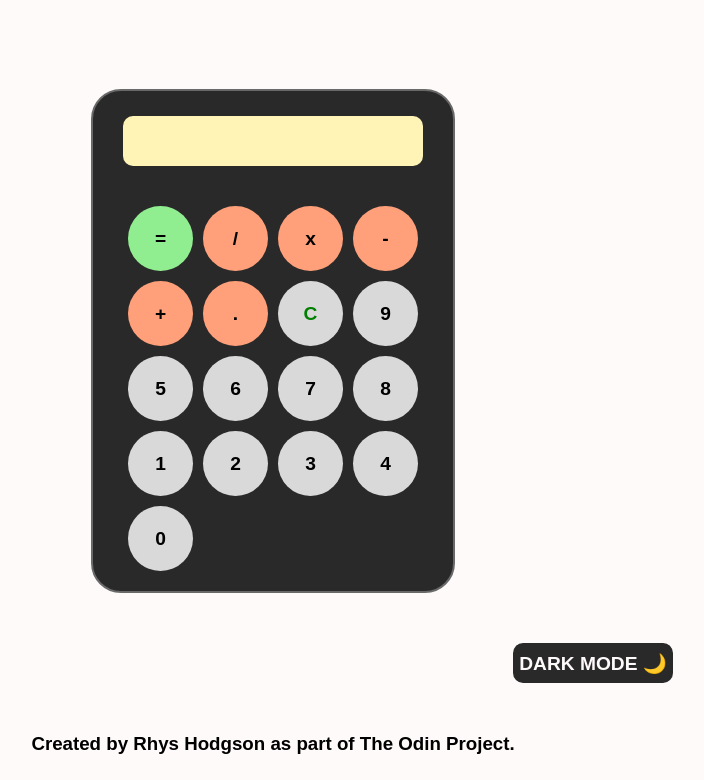
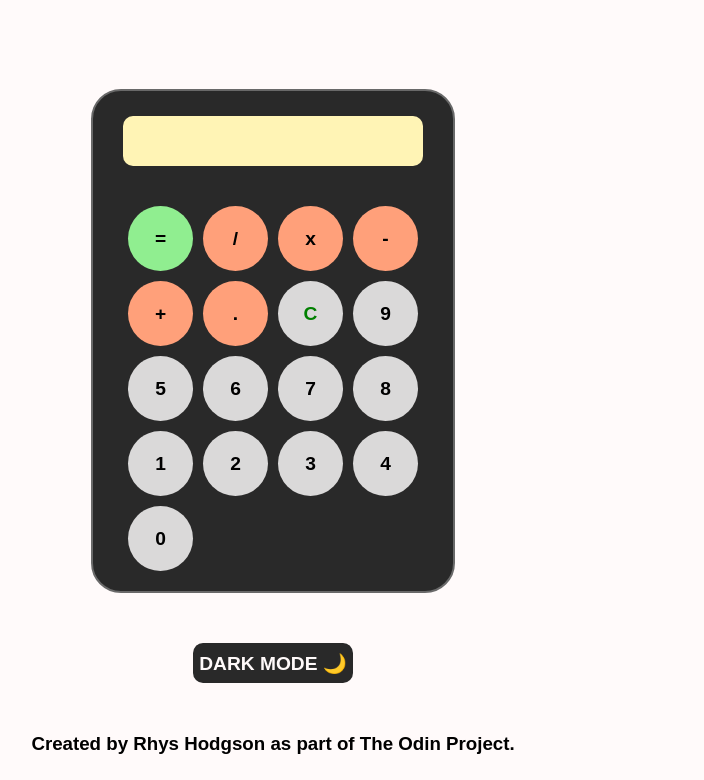
Before and after one commit to rhysez/calculator, a plain HTML site: page index.html in a window 1280 px wide. Shown: the part 118-898 px from the top of the page, without its empty margins (367-1071 px from the left). Drawn offline with Linux system fonts and the light colour scheme.

Commit message:
darkMode element now centered with flex

```diff
--- a/index.html
+++ b/index.html
@@ -38,7 +38,10 @@
         </div>
     </div>
 
-    <button id="darkMode">DARK MODE &#127769;</button>
+    <div id="darkContainer">
+        <button id="darkMode">DARK MODE &#127769;</button>
+    </div>
+
 
     <h3>Created by Rhys Hodgson as part of The Odin Project.</h2>
 
--- a/style.css
+++ b/style.css
@@ -84,8 +84,15 @@
     background-color: lightsalmon;
 }
 
+#darkContainer {
+    display: flex;
+    justify-content: center;
+}
+
 #darkMode {
-    margin-left: 880px;
+    display: flex;
+    justify-content: center;
+    align-items: center;
     border: 0;
     color: snow;
     background-color: rgb(41, 41, 41);
```
